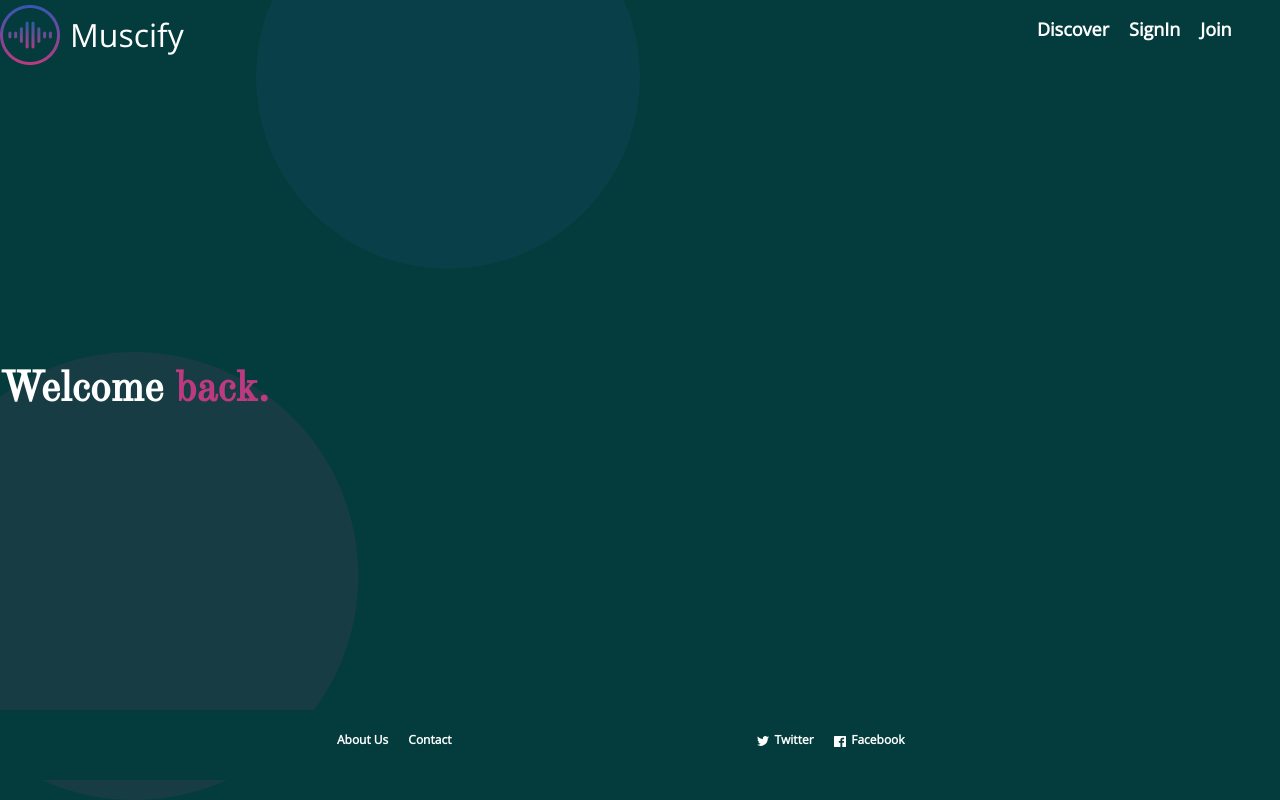
After one commit to emmakamau/Muscify, a Flask app: page /authenticate/login in a window 1280 px wide. The commit adds this page. Run offline with Flask 2, Linux system fonts and the light colour scheme; some libraries are stand-ins or nearby versions.

Commit message:
Add signin route to app

```diff
--- /dev/null
+++ b/app/templates/auth/login.html
@@ -0,0 +1,15 @@
+{% extends 'base_muscify.html' %}
+
+{% block content %}
+<section class="join-main-section">
+    <h1 class="join-text">
+        Welcome
+        <span class="accent-text">back.</span>
+    </h1>
+    <!-- Sign Up form -->
+</section>
+<div class="join-page-circle-1"></div>
+<div class="join-page-circle-2"></div>
+
+{% include 'footer.html' %}
+{% endblock %}
--- a/app/templates/navbar.html
+++ b/app/templates/navbar.html
@@ -6,7 +6,7 @@
     <nav class="main-nav">
         <ul>
             <li><a href="/discover" class="nav-items">Discover</a></li>
-            <li><a href="#" class="nav-items">SignIn</a></li>
+            <li><a href="/authenticate/login" class="nav-items">SignIn</a></li>
             <li><a href="/authenticate/register" class="nav-items">Join</a></li>
         </ul>
     </nav>
```
Also changed, not shown: app/templates/auth/signin.html (deleted).
